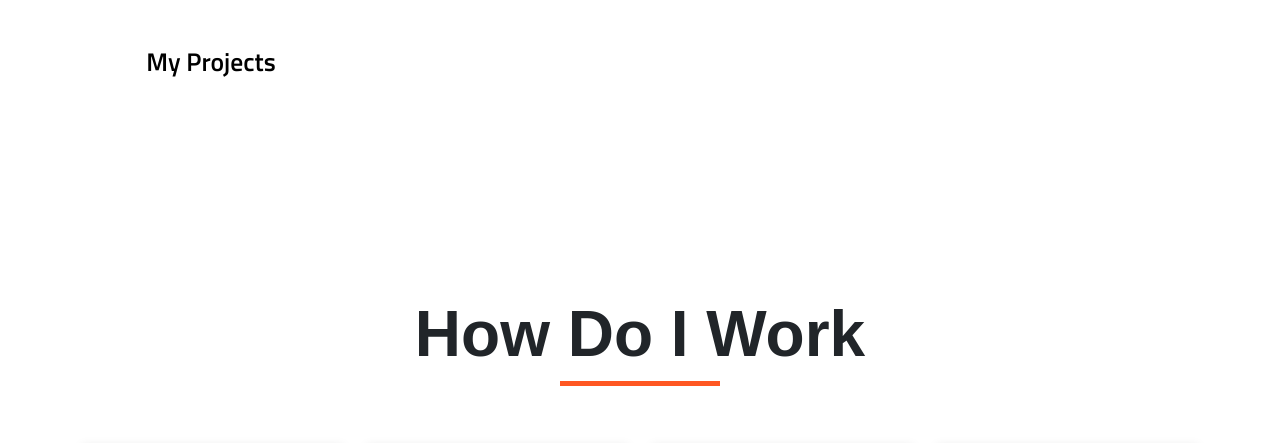
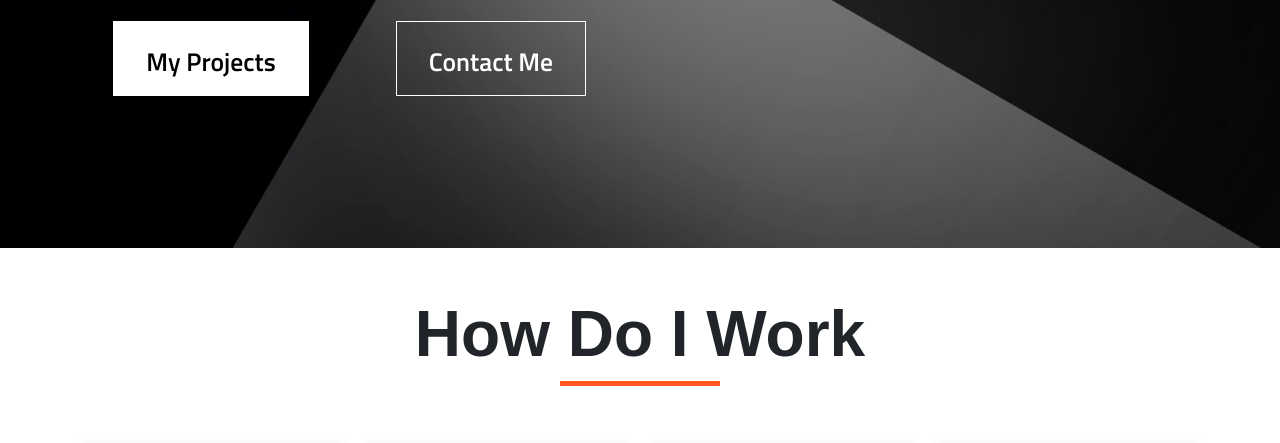
Before and after one commit to WSU-SoC-WEB2890-CU/web2890-portfolio-website-annaek, a website built with Vite: page src/index.html in a window 1280 px wide. Shown: the part 552-995 px from the top of the page. Built offline with nearby package versions, Linux system fonts and the light colour scheme; files whose address does not match are found by name.

Commit message:
try to fix hero img

```diff
--- a/src/stylesheets/sections/_hero.scss
+++ b/src/stylesheets/sections/_hero.scss
@@ -3,7 +3,7 @@
 
 .hero {
     font-family: 'Titillium Web', sans-serif;
-    background: url("../../images/hero.jpg")no-repeat center fixed;
+    background: url('../images/hero.jpg') no-repeat center fixed;
     background-size: cover;
     height: 100vh;
     position: relative;
```
Also changed, not shown: src/assets/main.css.
